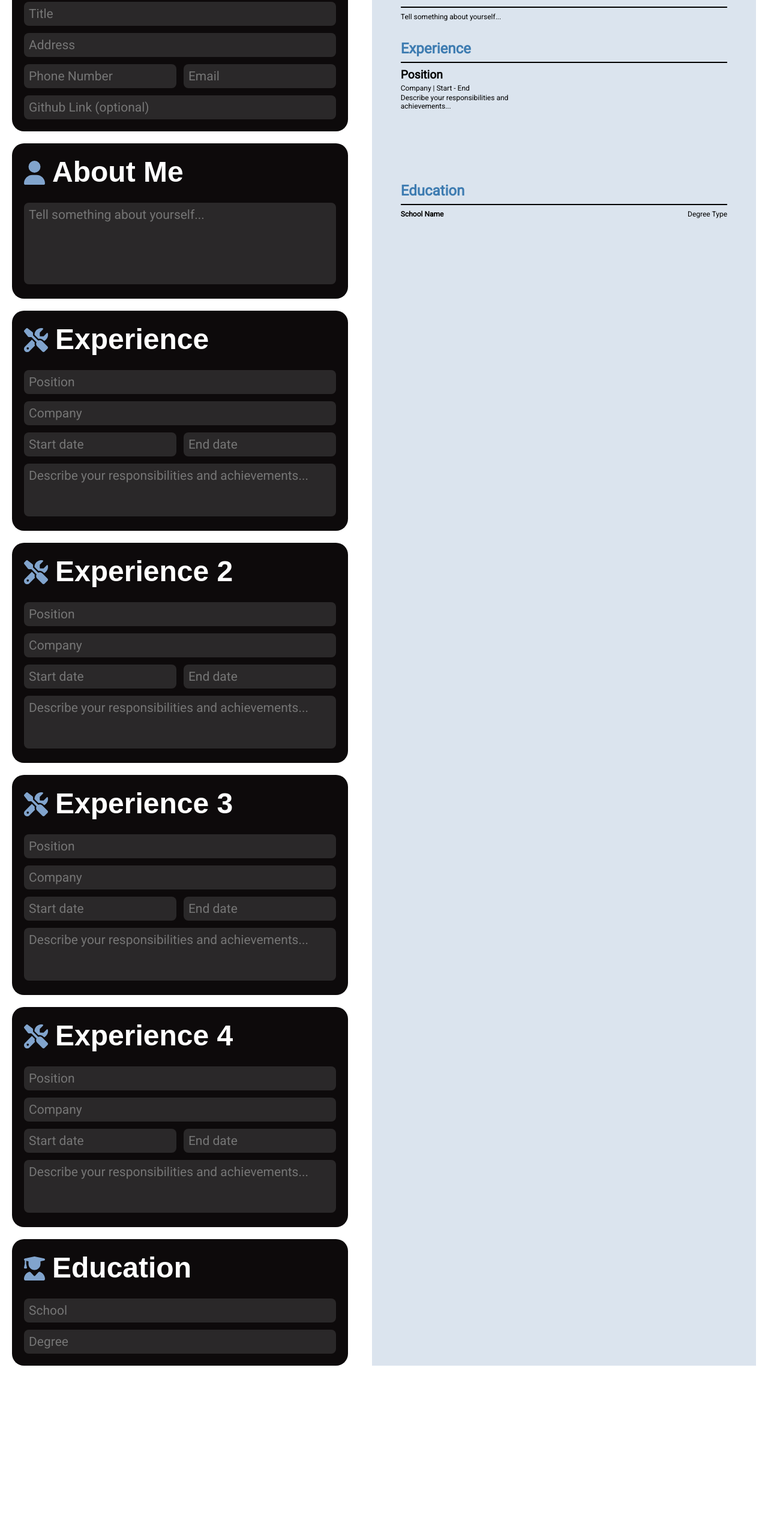
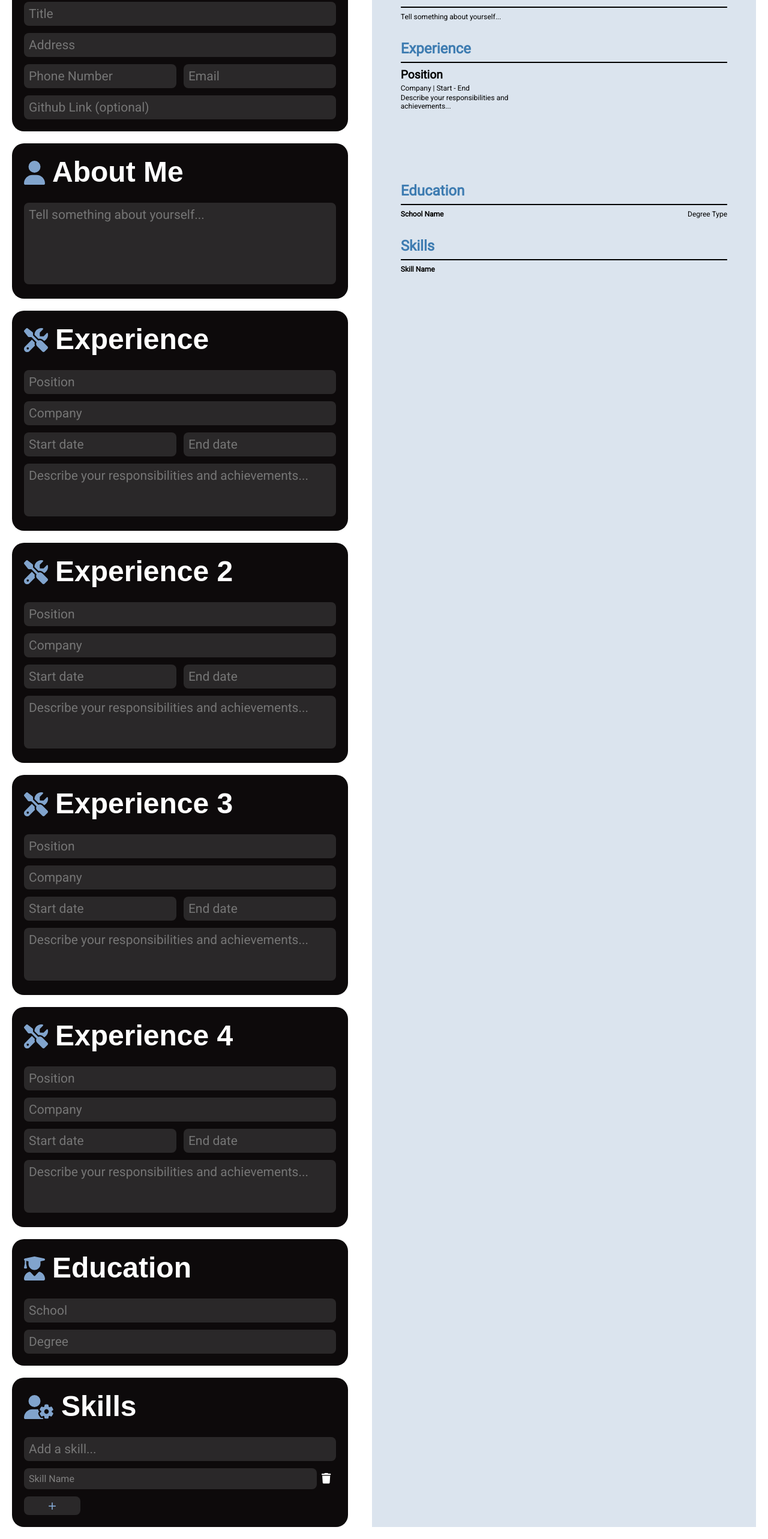
Before and after one commit to Afer1991/cv-application, a React (Vite) app: page / in a window 1280 px wide. Shown: the part 168-2734 px from the top of the page at 60% size. Before the commit the page ends 2465 px from the top, so only its background shows below. Built offline with nearby package versions, Linux system fonts and the light colour scheme; a web font is replaced by a local one.

Commit message:
Add Skills component, allow users to add/delete skills

```diff
--- a/src/App.jsx
+++ b/src/App.jsx
@@ -2,6 +2,7 @@ import PersonalInfo from "./components/PersonalInfo"
 import AboutMe from "./components/AboutMe"
 import Experience from "./components/Experience";
 import Education from "./components/Education"
+import Skills from "./components/Skills";
 import { useState } from 'react';
 
 
@@ -57,6 +58,9 @@ function App() {
 
   const [schoolName, setSchoolName] = useState("School Name");
   const [degreeType, setDegreeType] = useState("Degree Type");
+
+  const [skills, setSkills] = useState([{ id: Date.now(), name: "Skill Name"}]);
+  const [skill, setSkill] = useState("");
 
   function firstNameChange(e) {
     setFirstName(e.target.value);
@@ -178,6 +182,22 @@ function App() {
     setDegreeType(e.target.value);
   }
 
+  function addSkill(e) {
+    e.preventDefault();
+    if (skills.length < 6) {
+      setSkills([...skills, { id: Date.now(), name: skill }]);
+      setSkill("");
+    };
+  }
+
+  function deleteSkill(id) {
+    setSkills(skills.filter((skill) => skill.id !== id));
+  }
+
+  function skillInput(e) {
+    setSkill(e.target.value);
+  }
+
   return (
     <>
       <section className="CVBuilder">
@@ -226,6 +246,13 @@ function App() {
         <Education
           updateSchool={schoolNameChange}
           updateDegree={degreeTypeChange}
+        />
+        <Skills
+          updateSkillInput={skillInput}
+          updateSkills={addSkill}
+          currentSkill={skill}
+          currentSkills={skills}
+          removeSkill={deleteSkill}
         />
       </section>
       <section className="CV">
@@ -281,13 +308,20 @@ function App() {
             </div>
           </div>
         </div>
-        <div class="education">
+        <div className="education">
           <h1>Education</h1>
           <hr />
           <div>
-            <p class="bold">{schoolName}</p>
+            <p className="bold">{schoolName}</p>
             <p>{degreeType}</p>
           </div>
+        </div>
+        <div className="skills">
+          <h1>Skills</h1>
+          <hr />
+          <ul>
+            {skills.map(skill => <li key={skill.id} className="bold">{skill.name}</li>)}
+          </ul>
         </div>
       </section>
     </>
--- /dev/null
+++ b/src/components/Skills.jsx
@@ -0,0 +1,38 @@
+import { FontAwesomeIcon } from "@fortawesome/react-fontawesome"
+import { faUserGear } from "@fortawesome/free-solid-svg-icons"
+import { faTrash } from "@fortawesome/free-solid-svg-icons"
+import styles from '../styles/components.module.css'
+
+function Skills ({
+  updateSkillInput,
+  updateSkills,
+  currentSkill,
+  currentSkills,
+  removeSkill
+}) {
+  return(
+    <div className={styles.container}>
+      <form>
+        <div className={styles.heading}>
+          <FontAwesomeIcon icon={faUserGear} />
+          <h1>Skills</h1>
+        </div>
+        <div>
+          <input placeholder="Add a skill..." onChange={updateSkillInput} value={currentSkill}/>
+        </div>
+        <ul className={styles.skillList}>
+          {currentSkills.map(skill => <li key={skill.id}>
+                                        <span>{skill.name}</span>
+                                        <FontAwesomeIcon icon={faTrash} onClick={() => removeSkill(skill.id)} />
+                                      </li>
+          )}
+        </ul>
+        <div>
+          <button className={styles.button} onClick={updateSkills} >+</button>
+        </div>
+      </form>
+    </div>
+  );
+}
+
+export default Skills
--- a/src/index.css
+++ b/src/index.css
@@ -56,15 +56,17 @@ a:visited {
 
 .aboutMe,
 .experience,
-.education {
+.education,
+.skills {
   padding: 1rem 1.5rem;
 }
 
 .aboutMe h1,
 .experience h1,
-.education h1 {
+.education h1,
+.skills h1 {
   color: #3E7CB1;
-  font-weight: bolder;
+  font-weight: bold;
   margin-bottom: .5rem;
   font-size: .75rem;
 }
@@ -81,7 +83,8 @@ hr {
 .aboutMe p,
 .experienceGrid span,
 .experienceGrid p,
-.education p {
+.education p,
+.skills li {
   font-size: .5rem;
 }
 
@@ -100,10 +103,17 @@ hr {
   justify-content: space-between;
 }
 
+.skills ul {
+  list-style-type: none;
+  display: flex;
+  gap: 1rem;
+}
+
 @media (min-width: 375px) {
   .name h1,
   .aboutMe h1,
-  .experience h1 {
+  .experience h1,
+  .skills h1 {
     font-size: .9rem;
   }
 
@@ -112,14 +122,16 @@ hr {
   .contactInfo > *,
   .experienceGrid span,
   .experienceGrid p,
-  .education p {
+  .education p,
+  .skills li {
     font-size: .65rem;
   }
 
   .info,
   .aboutMe,
   .experience,
-  .education {
+  .education,
+  .skills {
     padding-left: 1.75rem;
     padding-right: 1.75rem;
   }
@@ -137,7 +149,8 @@ hr {
   .name h1,
   .aboutMe h1,
   .experience h1,
-  .education h1 {
+  .education h1,
+  .skills h1 {
     font-size: 1.5rem;
   }
 
@@ -146,14 +159,16 @@ hr {
   .contactInfo > *,
   .experienceGrid span,
   .experienceGrid p,
-  .education p {
+  .education p,
+  .skills li {
     font-size: .75rem;
   }
 
   .info,
   .aboutMe,
   .experience,
-  .education {
+  .education,
+  .skills {
     padding-left: 2rem;
     padding-right: 2rem;
   }
@@ -171,7 +186,8 @@ hr {
   .name h1,
   .aboutMe h1,
   .experience h1,
-  .education h1 {
+  .education h1,
+  .skills h1 {
     font-size: 1rem;
   }
 
@@ -180,7 +196,8 @@ hr {
   .contactInfo > *,
   .experienceGrid span,
   .experienceGrid p,
-  .education p {
+  .education p,
+  .skills li {
     font-size: .65rem;
   }
 
@@ -193,7 +210,8 @@ hr {
   .name h1,
   .aboutMe h1,
   .experience h1,
-  .education h1 {
+  .education h1,
+  .skills h1 {
     font-size: 1.5rem;
   }
 
@@ -202,14 +220,16 @@ hr {
   .contactInfo > *,
   .experienceGrid span,
   .experienceGrid p,
-  .education p {
+  .education p,
+  .skills li {
     font-size: .75rem;
   }
 
   .info,
   .aboutMe,
   .experience,
-  .education {
+  .education,
+  .skills {
     padding-left: 3rem;
     padding-right: 3rem;
   }
--- a/src/styles/components.module.css
+++ b/src/styles/components.module.css
@@ -30,7 +30,8 @@ svg {
   font-size: 3rem;
 }
 
-.container input, .container textarea {
+.container input,
+.container textarea {
   width: 100%;
   margin-top: .75rem;
   padding: .5rem;
@@ -42,9 +43,17 @@ svg {
   font-family: "Roboto", sans-serif;
 }
 
-.container input:focus, .container textarea:focus {
+.container input:focus,
+.container textarea:focus,
+.container input:hover,
+.container textarea:hover,
+.skillList span:hover {
+  opacity: .8;
+}
+
+.container input:focus,
+.container textarea:focus {
   outline: none;
-  opacity: .8;
 }
 
 .doubleInput {
@@ -56,43 +65,84 @@ svg {
   resize: none;
 }
 
+.skillList li {
+  margin-top: .75rem;
+  list-style-type: none;
+  display: flex;
+}
+
+.skillList span {
+  flex-grow: 1;
+  padding: .5rem;
+  background-color: #75757548;
+  border-radius: .5rem;
+  font-family: "Roboto", sans-serif;
+  color: #808080;
+}
+
+.skillList svg {
+  font-size: 1.1rem;
+  color: #FFF;
+  padding: .5rem;
+}
+
+
+.skillList svg:hover {
+  cursor: pointer;
+}
+
 .button {
-  background-color: #75757548;
+  background: #75757548;
+  color: #81A4CD;
   border: none;
   border-radius: .5rem;
-  padding: .35rem 2.5rem;
+  padding: .2rem 2.5rem;
   margin-top: .75rem;
+  font-size: 1rem;
+  transition: background 1s ease, color 1s ease;
 }
 
 .button:hover {
-  opacity: .8;
+  background: #81A4CD;
+  color: #0D0A0B;
   cursor: pointer;
 }
 
-.button svg {
-  font-size: 1rem;
-}
 
 @media (min-width: 425px) {
-  .container input, .container textarea, .button svg {
+  .container input,
+  .container textarea {
     font-size: 1rem;
+  }
+
+  .button {
+    font-size: 1.25rem;
   }
 }
 
 @media (min-width: 600px) {
-  .container input, .container textarea, .button svg {
+  .container input,
+  .container textarea {
     font-size: 1.3125rem;
   }
 }
 
 @media (min-width: 700px) {
-  .container input, .container textarea, .button svg {
+  .container input,
+  .container textarea {
     font-size: 1rem;
   }
 }
 
 @media (min-width: 925px) {
-  .container input, .container textarea, .button svg {
+  .container input,
+  .container textarea {
     font-size: 1.3125rem;
   }
+
+  .button {
+    font-size: 1.5rem;
+    padding-top: .1rem;
+    padding-bottom: .1rem;
+  }
 }
```
